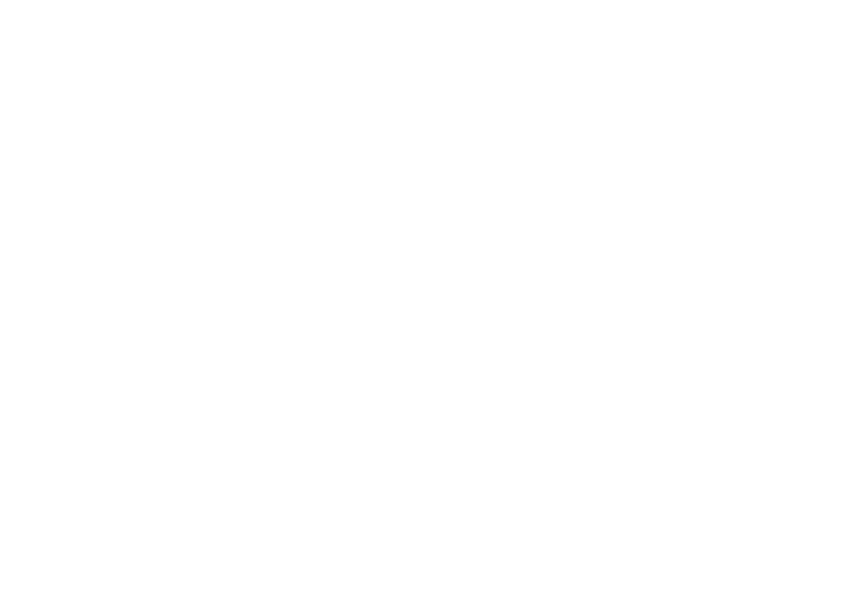
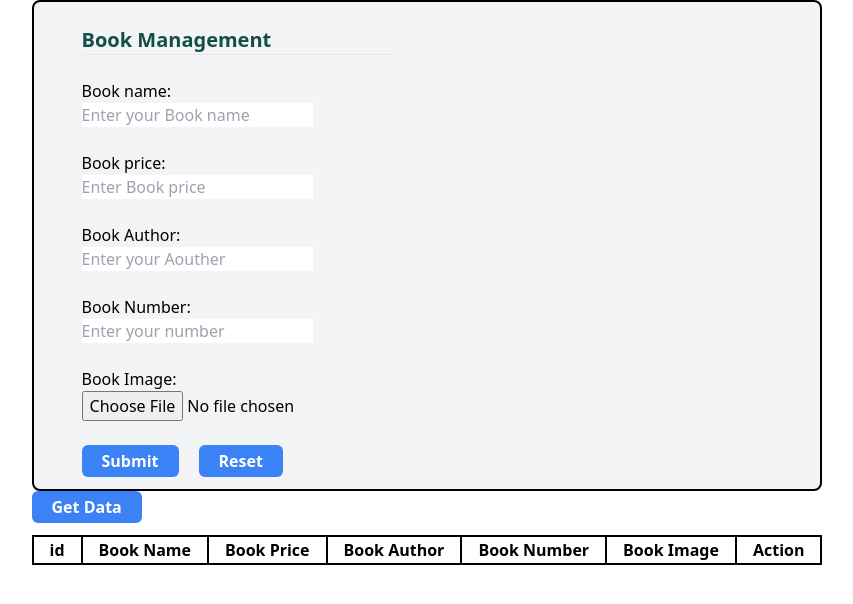
Before and after one commit to ankitamisal/assignment3-frontend-group-e, a Nuxt app: page /book-vue in a window 1280 px wide. Before the commit this address had no page. Shown: the top 604 px of the page, without its empty margins (213-1066 px from the left). Built offline with nearby package versions, Linux system fonts and the light colour scheme.

Commit message:
fix: book in pages

```diff
--- a/pages/Book.vue
+++ b/pages/Book.vue
@@ -1,6 +1,6 @@
+
 <template>
   <main class="flex justify-center w-full h-screen">
-    <p>{{ swapnil }}</p>
     <div>
       <form method="post" class="bg-gray-100 border-black rounded-lg border-2 px-12">
         <table>
@@ -8,14 +8,18 @@
           <hr />
           <br />
           <label class="pt-10 py-10" for="book-name">Book name:</label><br />
-          <input type="text" id="book-name" name="book-name" placeholder="Enter your Book name" /><br /><br />
+          <input type="text" id="book-name" name="book-name" v-model="state.data.book_name"
+            placeholder="Enter your Book name" /><br /><br />
           <label for="book-price">Book price:</label><br />
-          <input type="text" id="book-price" name="book-price" placeholder="Enter Book price" /><br /><br />
+          <input type="text" id="book-price" name="book-price" v-model="state.data.price"
+            placeholder="Enter Book price" /><br /><br />
           <label for="book-author">Book Author: </label><br />
-          <input type="text" id="book-author" name="address" placeholder="Enter your Aouther" />
+          <input type="text" id="book-author" name="address" v-model="state.data.author"
+            placeholder="Enter your Aouther" />
           <br /><br />
           <label for="book-number">Book Number: </label><br />
-          <input type="number" id="book-number" name="book-number" placeholder="Enter your number" />
+          <input type="number" id="book-number" name="book-number" v-model="state.data.book_number"
+            placeholder="Enter your number" />
           <br /><br />
           <label for="book-image">Book Image: </label><br />
           <input type="file" id="book-image" name="book-image" />
@@ -24,23 +28,24 @@
           <div>
             <button
               class="py-1 px-5 mr-5 bg-blue-500 hover:bg-blue-700 text-white font-bold text-center rounded-md mb-3"
-              type="submit" @click="formSubmit">
-              Submit
+              type="button" @click="onFormSubmit()">
+              {{ state.Submit }}
             </button>
 
             <button class="py-1 px-5 bg-blue-500 hover:bg-blue-700 text-white font-bold text-center rounded-md mb-3"
-              type="reset">
+              @click="recet1()">
               Reset
             </button>
           </div>
         </table>
       </form>
-      <button class="py-1 px-5 mr-5 bg-blue-500 hover:bg-blue-700 text-white font-bold text-center rounded-md mb-3"
+      <!-- <button class="py-1 px-5 mr-5 bg-blue-500 hover:bg-blue-700 text-white font-bold text-center rounded-md mb-3"
         type="submit" @click="getdata">
         Get Data
-      </button>
+      </button> -->
       <br />
       <table class="list">
+        <thead>
           <tr>
             <th class="px-4 border-black rounded-lg border-2">id</th>
             <th class="px-4 border-black rounded-lg border-2">Book Name</th>
@@ -50,21 +55,164 @@
             <th class="px-4 border-black rounded-lg border-2">Book Image</th>
             <th class="px-4 border-black rounded-lg border-2">Action</th>
           </tr>
+        </thead>
+        <tbody>
+          <tr v-for="(item, index) of state.allBooks" :key="item.id">
+            <td class="px-4 border-black rounded-lg border-2">{{ item.book_id }}</td>
+            <td class="px-4 border-black rounded-lg border-2">{{ item.book_name }}</td>
+            <td class="px-4 border-black rounded-lg border-2">{{ item.author }}</td>
+            <td class="px-4 border-black rounded-lg border-2">{{ item.price }}</td>
+            <td class="px-4 border-black rounded-lg border-2">{{ item.book_number }}</td>
+            <td class="px-4 border-black rounded-lg border-2">{{ item.book_image }}</td>
+            <td class="px-4 border-black rounded-lg border-2">{{ item.Action }}
+              <button class=" mx-3" @click="onDeleteOfBook(item.book_id)">
+                Delete
+              </button>
+              <button class="mx-3" @click="onClickOfEditBook(item.book_id)">
+                Edit
+              </button>
+            </td>
+          </tr>
+
+        </tbody>
       </table>
+
     </div>
   </main>
 </template>
-<script setup >
-let swapnil = [];
-async function getdata() {
-  await fetch("http://localhost:3001/book")
-    .then((data) => {
-      return data.json();
-    })
-    .then((data) => {
-      swapnil = data;
-      console.log(swapnil);
-    }).catch((err) => console.log(err));
+<script setup lang="ts">
+
+// let book_name = ref("book_name");
+// let book_price = ref("book_price");
+// let book_author = ref("book_author")
+
+
+// const count: any = await $fetch('http://localhost:3001/book');
+
+
+// async function getdata() {
+//   const allData = await $fetch('http://localhost:3001/book');
+//   console.log(allData);
+// }
+// function userDelete(id) {
+//   console.log("hiii" + id);
+// }
+
+
+
+// async function editData(id) {
+//   const { data: one } = await useFetch('http://localhost:3001/book/' + id);
+//   console.log(one);
+
+// }
+let state = reactive({
+  Submit: "Submit",
+  select: true,
+  allBooks: [],
+  data: {
+    book_id: "",
+    book_name: "",
+    author: "",
+    price: "",
+    book_number: "",
+    book_image: "ghjgj",
 
   }
+});
+
+getBookAPI();
+
+// Calling Get API
+// function getBooks() {
+//   getBookAPI().then((data: any) => {
+//     state.allBooks = data;
+//   });
+// }
+
+
+// GET API
+async function getBookAPI() {
+  state.allBooks = await $fetch('http://localhost:3001/book');
+}
+
+function clareData() {
+
+  state.data.book_name = "";
+  state.data.author = "";
+  state.data.price = "";
+  state.data.book_image = "";
+  state.data.book_number = "";
+  state.data.book_id = "";
+}
+
+function recet1() {
+  clareData();
+  state.Submit = "Submit";
+  state.select = true;
+}
+
+// POST API
+async function onFormSubmit() {
+
+  if (state.select == true) {
+    const sampleData = state.data;
+
+    const response = await $fetch('http://localhost:3001/book', {
+      method: 'POST',
+      body: JSON.stringify(sampleData),
+    });
+
+    getBookAPI();
+    clareData();
+    alert("Data added successfully:")
+
+
+  } else {
+    let bookId = state.data.book_id;
+    putData(bookId);
+    alert(`data update successfully ${bookId}`);
+    clareData();
+  }
+}
+
+// PATCH API
+async function onClickOfEditBook(bookId) {
+  state.Submit = "Uadate"
+  state.select = false;
+  const edit: any = await $fetch('http://localhost:3001/book/' + bookId)
+  state.data.book_name = edit.book_name;
+  state.data.author = edit.author;
+  state.data.price = edit.price;
+  state.data.book_image = state.data.book_image;
+  state.data.book_number = edit.book_number;
+  state.data.book_id = edit.book_id
+
+
+
+}
+async function putData(bookId) {
+  const sample = state.data;
+  const response = await $fetch('http://localhost:3001/book/' + bookId, {
+    method: 'PATCH',
+    body: JSON.stringify(sample),
+  });
+  // alert('hii i am from put');
+  state.select = true;
+  state.Submit = "Submit";
+  getBookAPI();
+  clareData();
+}
+
+// Delete API
+async function onDeleteOfBook(bookId) {
+  const delet = confirm(`do you want delete this id ${bookId}`);
+  if (delet == true) {
+    await $fetch('http://localhost:3001/book/' + bookId, {
+      method: 'DELETE'
+    });
+
+    getBookAPI();
+    alert(`id ${bookId} was deleted`);
+  }
+}
 </script>
--- /dev/null
+++ b/pages/book-vue.vue
@@ -0,0 +1,95 @@
+<template>
+    <main class="flex justify-center w-full h-screen">
+        <div>
+            <form method="post" class="bg-gray-100 border-black rounded-lg border-2 px-12">
+                <table>
+                    <h2 class="text-teal-900 text-xl font-bold pt-6">Book Management</h2>
+                    <hr />
+                    <br />
+                    <label class="pt-10 py-10" for="book-name">Book name:</label><br />
+                    <input type="text" id="book-name" name="book-name" placeholder="Enter your Book name" /><br /><br />
+                    <label for="book-price">Book price:</label><br />
+                    <input type="text" id="book-price" name="book-price" placeholder="Enter Book price" /><br /><br />
+                    <label for="book-author">Book Author: </label><br />
+                    <input type="text" id="book-author" name="address" placeholder="Enter your Aouther" />
+                    <br /><br />
+                    <label for="book-number">Book Number: </label><br />
+                    <input type="number" id="book-number" name="book-number" placeholder="Enter your number" />
+                    <br /><br />
+                    <label for="book-image">Book Image: </label><br />
+                    <input type="file" id="book-image" name="book-image" />
+                    <br /><br />
+
+                    <div>
+                        <button
+                            class="py-1 px-5 mr-5 bg-blue-500 hover:bg-blue-700 text-white font-bold text-center rounded-md mb-3"
+                            type="submit" @click="formSubmit">
+                            Submit
+                        </button>
+
+                        <button
+                            class="py-1 px-5 bg-blue-500 hover:bg-blue-700 text-white font-bold text-center rounded-md mb-3"
+                            type="reset">
+                            Reset
+                        </button>
+                    </div>
+                </table>
+            </form>
+            <button
+                class="py-1 px-5 mr-5 bg-blue-500 hover:bg-blue-700 text-white font-bold text-center rounded-md mb-3"
+                type="submit" @click="getdata">
+                Get Data
+            </button>
+            <br />
+            <table class="list">
+                <thead>
+                    <tr>
+                        <th class="px-4 border-black rounded-lg border-2">id</th>
+                        <th class="px-4 border-black rounded-lg border-2">Book Name</th>
+                        <th class="px-4 border-black rounded-lg border-2">Book Price</th>
+                        <th class="px-4 border-black rounded-lg border-2">Book Author</th>
+                        <th class="px-4 border-black rounded-lg border-2">Book Number</th>
+                        <th class="px-4 border-black rounded-lg border-2">Book Image</th>
+                        <th class="px-4 border-black rounded-lg border-2">Action</th>
+                    </tr>
+                </thead>
+                <tbody>
+                    <tr v-for="(item, index) of swapnil" :key="item.id">
+                        <td class="px-4 border-black rounded-lg border-2">{{ item.book_id }}</td>
+                        <td class="px-4 border-black rounded-lg border-2">{{ item.book_name }}</td>
+                        <td class="px-4 border-black rounded-lg border-2">{{ item.author }}</td>
+                        <td class="px-4 border-black rounded-lg border-2">{{ item.price }}</td>
+                        <td class="px-4 border-black rounded-lg border-2">{{ item.book_number }}</td>
+                        <td class="px-4 border-black rounded-lg border-2">{{ item.book_image }}</td>
+                        <td class="px-4 border-black rounded-lg border-2">
+                            {{ item.Action }}
+                            <button class="mx-3" @click="userDelete(index)">Delete</button>
+                            <button class="mx-3" @click="on(item.id)">Edit</button>
+                        </td>
+                    </tr>
+                </tbody>
+            </table>
+        </div>
+    </main>
+</template>
+<script>
+export default {
+    data() {
+        return {
+            swapnil: [],
+        };
+    },
+    methods: {
+        getdata() {
+            fetch("http://localhost:3001/book")
+                .then((data) => {
+                    return data.json();
+                })
+                .then((data) => {
+                    this.swapnil = data;
+                })
+                .catch((err) => console.log(err));
+        },
+    },
+};
+</script>
```
Lines whose indentation alone changed are shown as unchanged.
